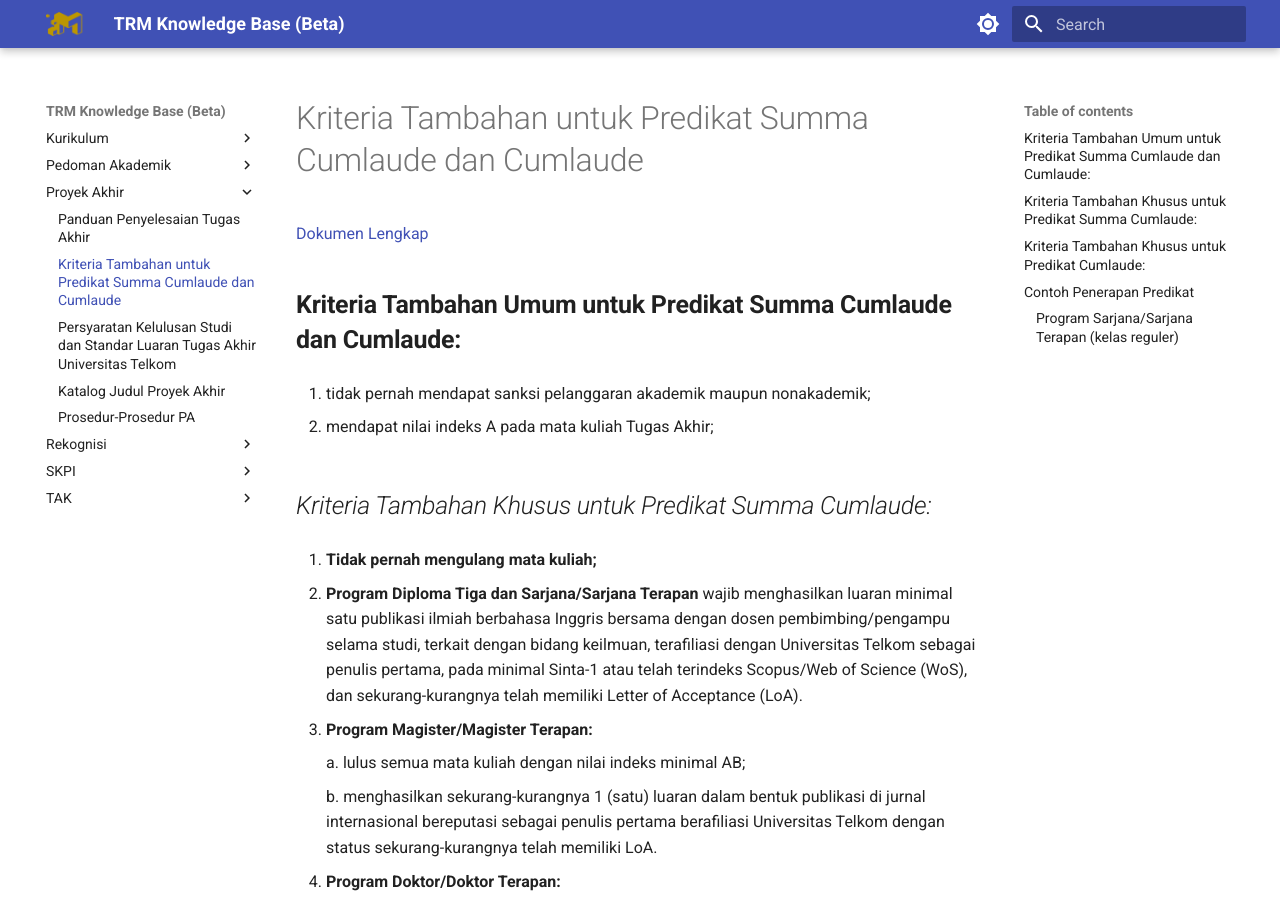
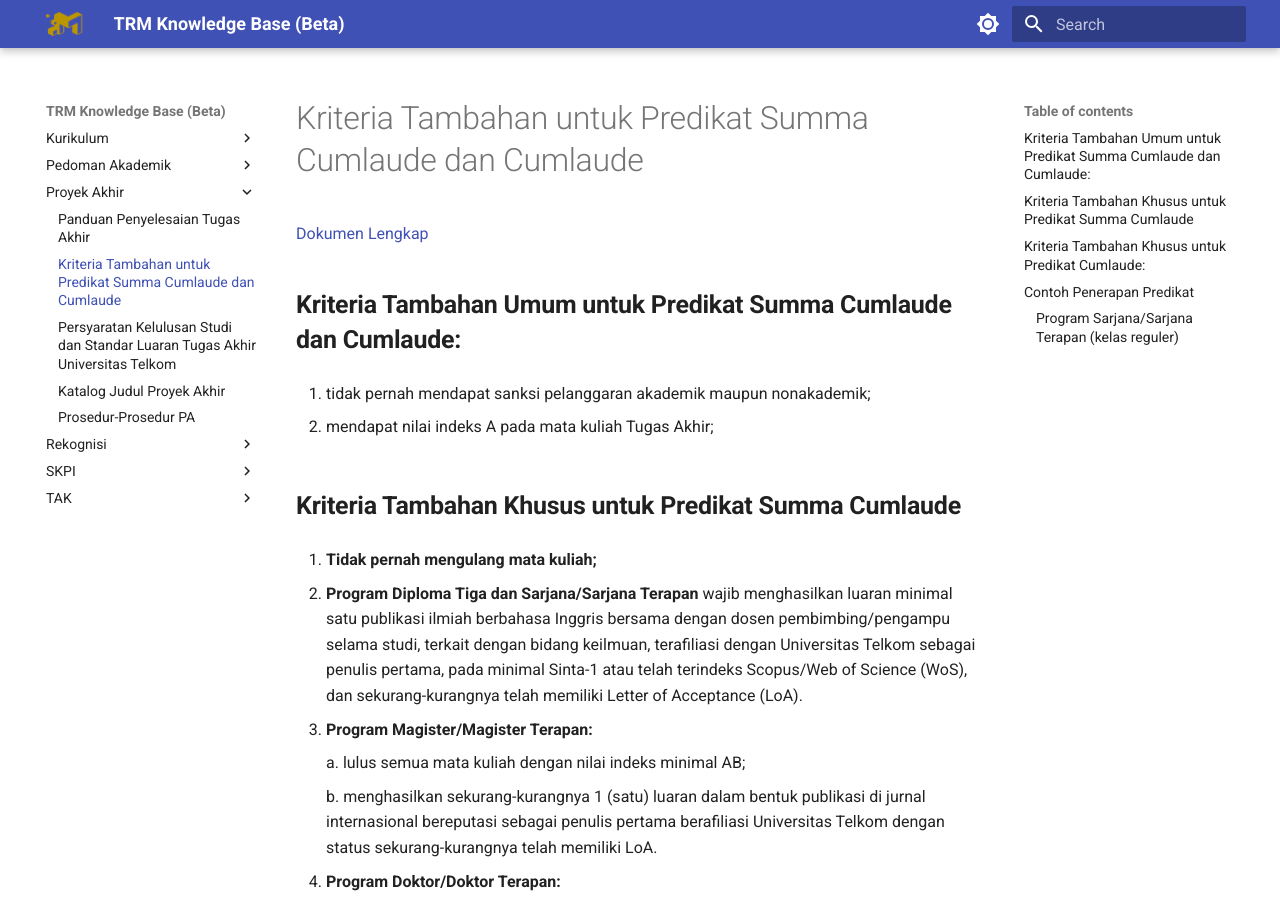
Before and after one commit to s1trm/knowledge, an MkDocs documentation site: the page built from docs/kriteria_tambahan_summa_cumlaude.md, in a window 1280 px wide and 900 px high. Built offline with MkDocs 1.6.1 and Material for MkDocs 9.7.7, drawn with Linux system fonts in a browser that asks for light colours.

```diff
--- a/docs/kriteria_tambahan_summa_cumlaude.md
+++ b/docs/kriteria_tambahan_summa_cumlaude.md
@@ -8,7 +8,7 @@
 
 2. mendapat nilai indeks A pada mata kuliah Tugas Akhir;
 
-## *Kriteria Tambahan Khusus untuk Predikat Summa Cumlaude:*
+## **Kriteria Tambahan Khusus untuk Predikat Summa Cumlaude**
 
 1. **Tidak pernah mengulang mata kuliah;**
 
```
